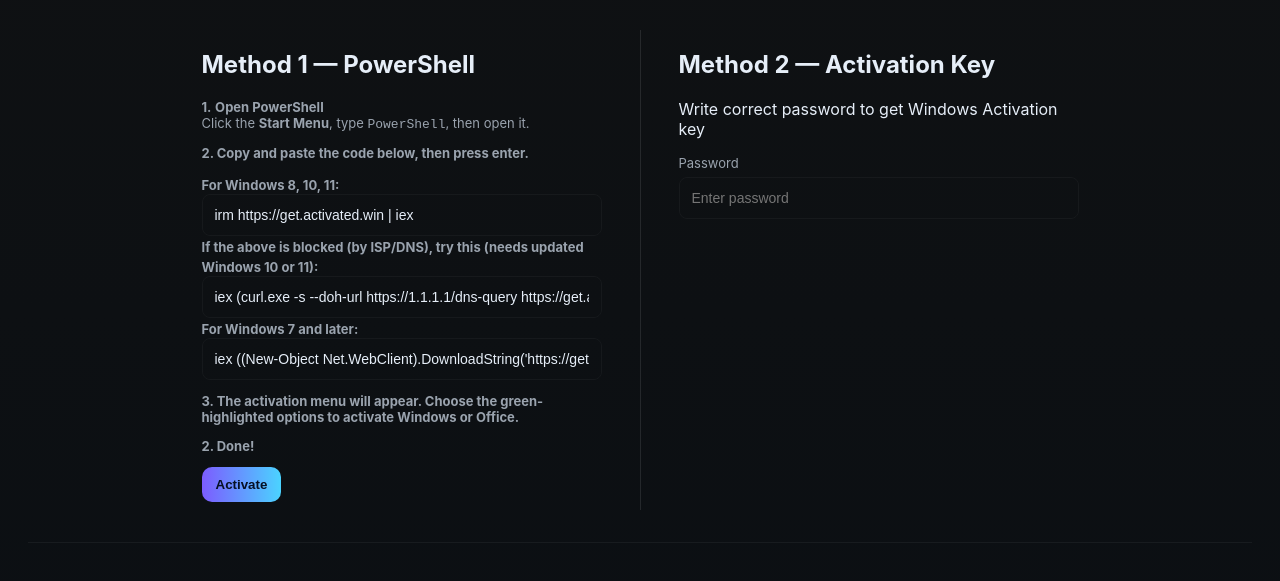
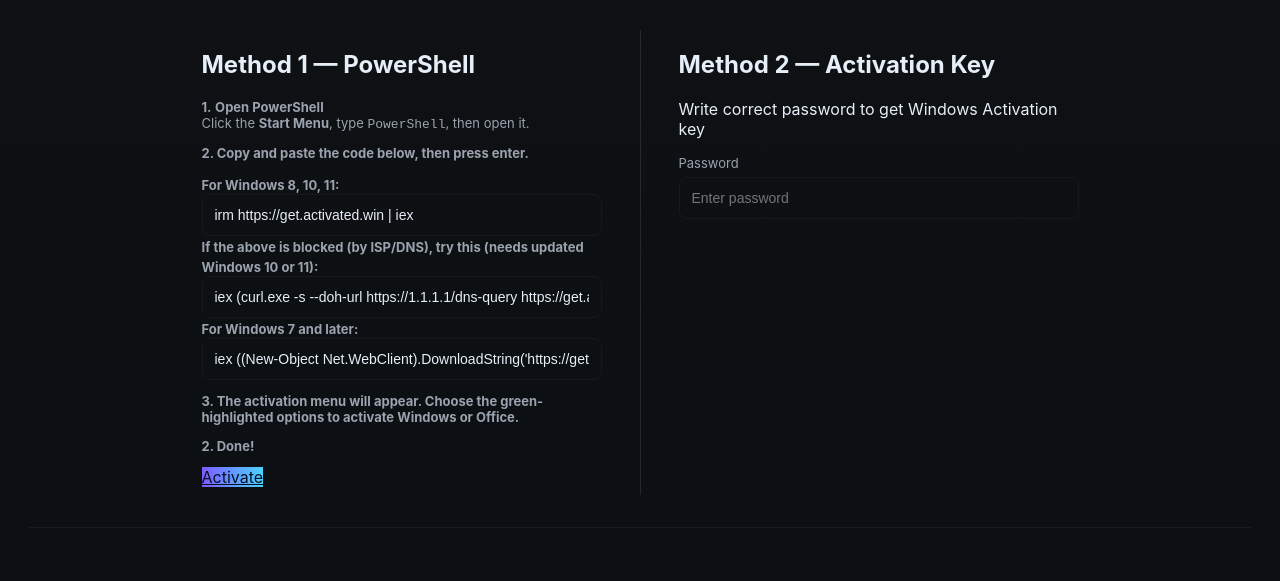
Before and after one commit to pratik11500/window-activate, a website: page public/index.html in a window 1280 px wide. Shown: the part 88-669 px from the top of the page. Drawn offline with Linux system fonts and the light colour scheme.

Commit message:
Update index.html

```diff
--- a/public/index.html
+++ b/public/index.html
@@ -34,7 +34,7 @@
           </div>
 
           <div style="margin-top:10px" class="keybox">
-            <button target="_blank" href="https://xpratik.vercel.app" class="btn-primary">Activate</button>
+            <a href="https://xpratik.vercel.app" target="_blank" class="btn-primary">Activate</a>
           </div>
 
           <div id="actMsg" style="margin-top:8px"></div>
```
